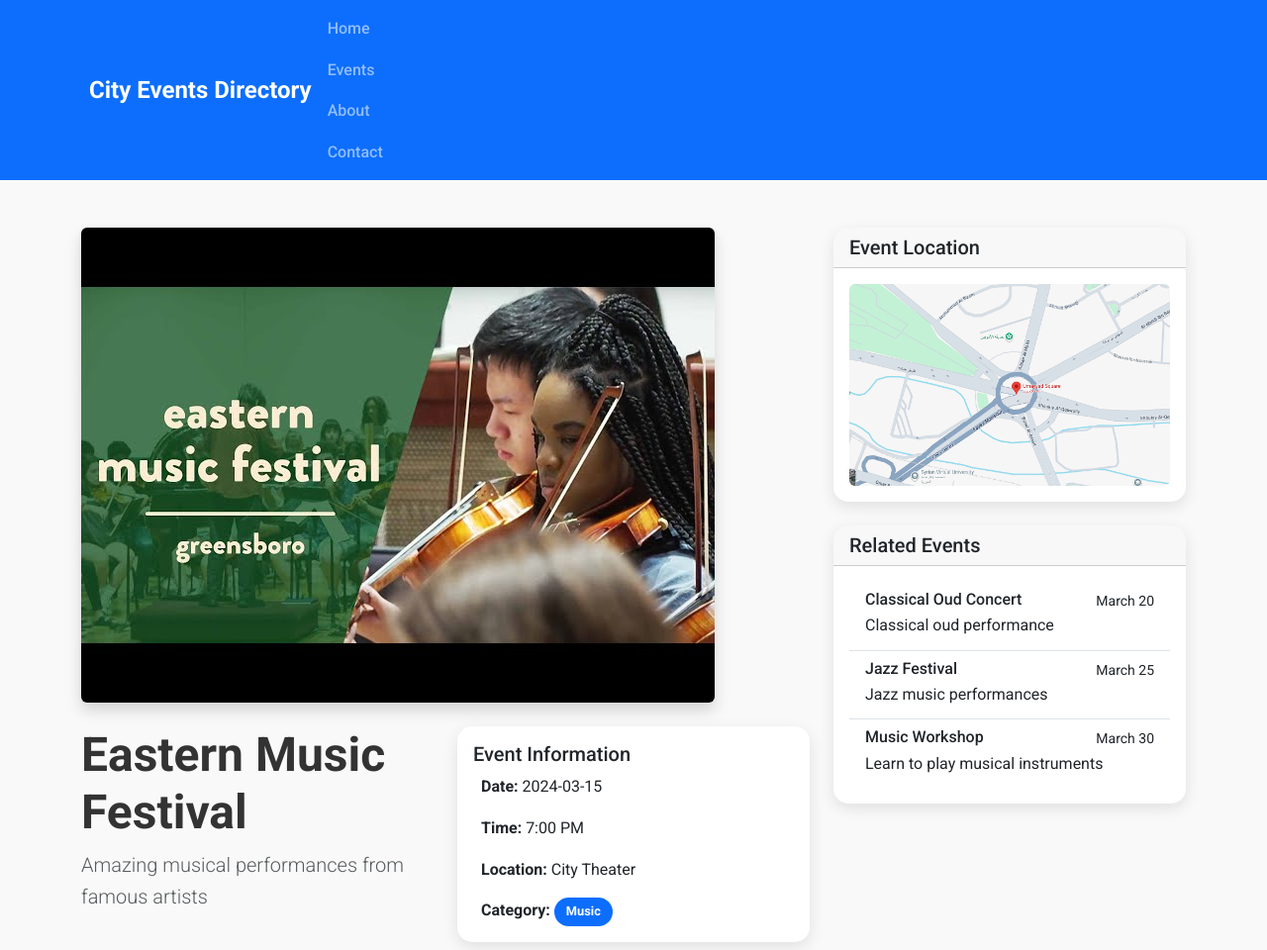
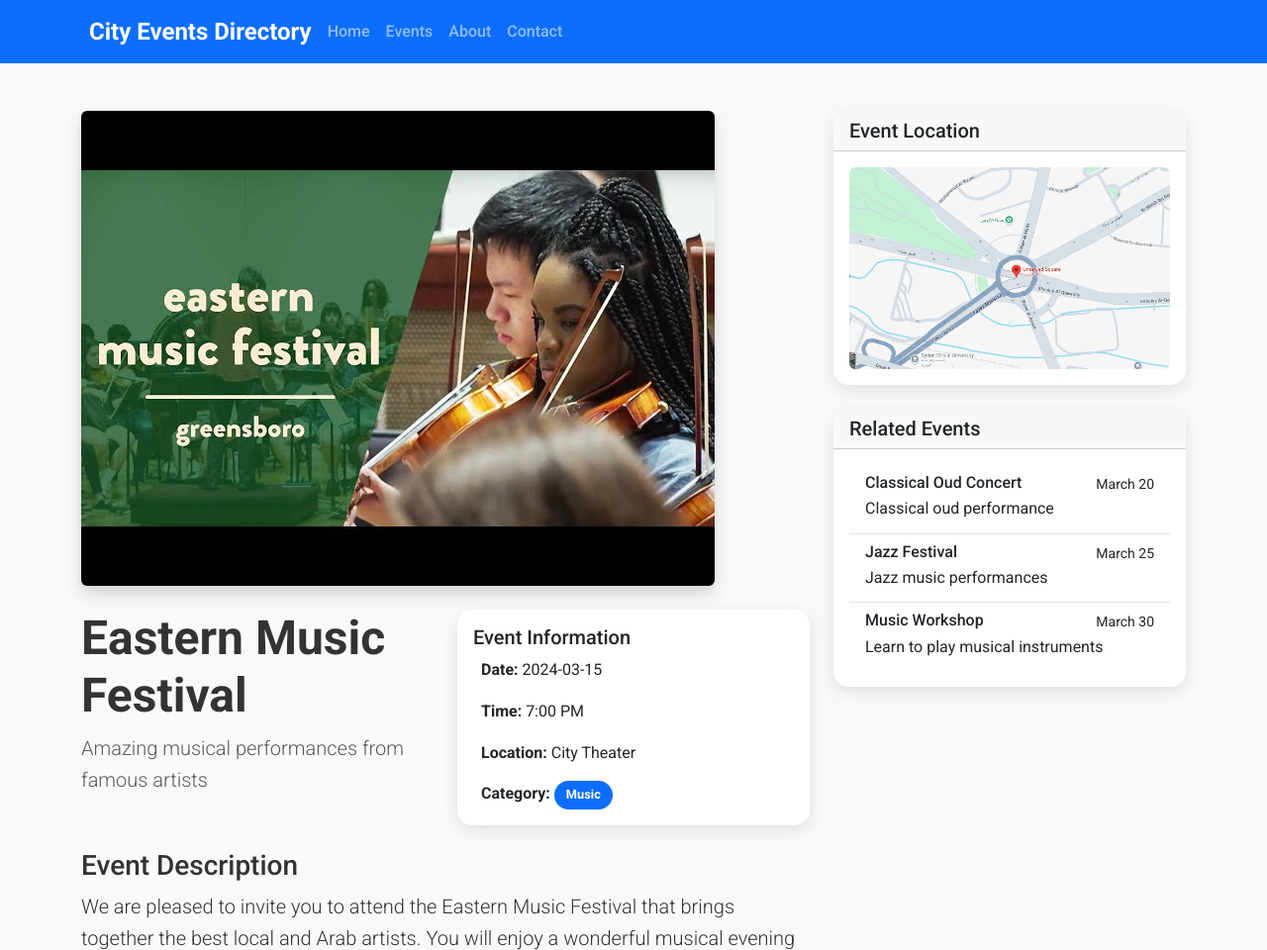
Before and after one commit to AbdAlrhmanAbukm/City-Events-Directory, a website: page event.html in a window 1280 px wide. Shown: the top 960 px of the page at 99% size. Drawn offline with nearby package versions, Linux system fonts and the light colour scheme.

Commit message:
Fix navigation bar

```diff
--- a/event.html
+++ b/event.html
@@ -20,11 +20,11 @@
                     <i class="fas fa-calendar-alt me-2"></i>
                     City Events Directory
                 </a>
-                <div class="navbar-nav me-auto">
-                    <a class="nav-link" href="index.html">Home</a>
-                    <a class="nav-link" href="events.html">Events</a>
-                    <a class="nav-link" href="about.html">About</a>
-                    <a class="nav-link" href="contact.html">Contact</a>
+                <div class="navbar-nav me-auto d-flex flex-row">
+                    <a class="nav-link me-3" href="index.html">Home</a>
+                    <a class="nav-link me-3" href="events.html">Events</a>
+                    <a class="nav-link me-3" href="about.html">About</a>
+                    <a class="nav-link me-3" href="contact.html">Contact</a>
                 </div>
             </div>
         </nav>
```
Also changed, not shown: about.html (+5 -5 lines), contact.html (+5 -5 lines), events.html (+5 -5 lines), index.html (+5 -5 lines).
